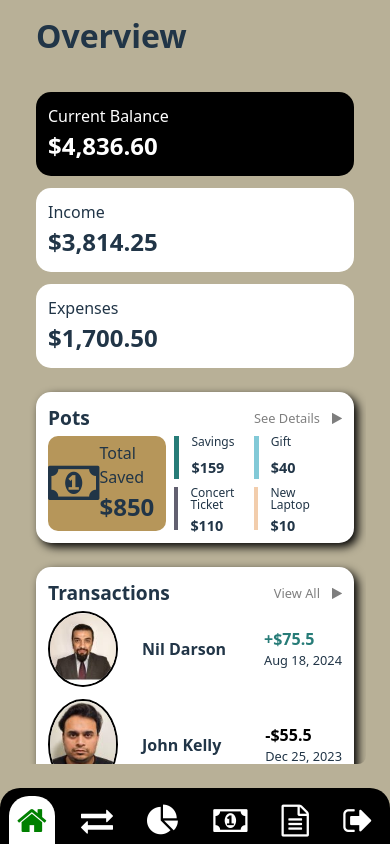
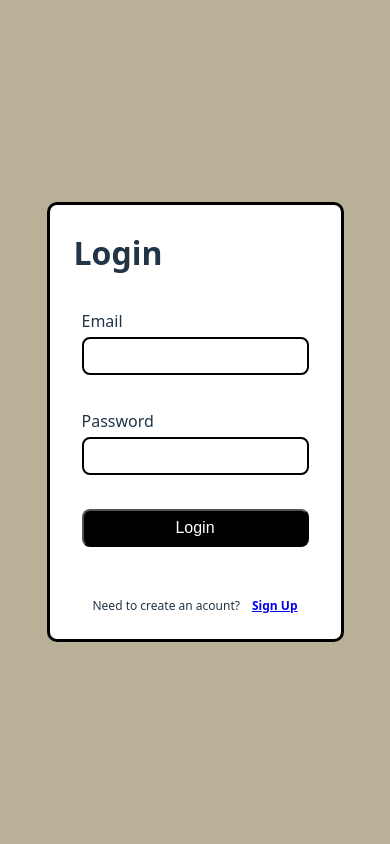
Before and after one commit to ghGill/reactProject, a React (Vite) app: page / in a window 390 px wide. Built offline with nearby package versions, Linux system fonts and the light colour scheme.

Commit message:
use custom components in login + signup pages

```diff
--- a/src/Pages.jsx
+++ b/src/Pages.jsx
@@ -13,21 +13,19 @@ import RecurringBills from './pages/RecurringBills';
 import Budgets from './pages/Budgets';
 
 import { AuthContext } from './contexts/AuthContext'
-import { MediaResolution } from './contexts/MediaResolution';
 
 function Pages() {
-    const mediaResolution = useContext(MediaResolution);
     const context = useContext(AuthContext);
     const [location] = useLocation();
 
     function pageContent(route='/') {
         route = route.toLowerCase();
 
-        // if (route !== '/signup') {
-        //     if (!context.user) {
-        //         route = '/login'
-        //     }
-        // }
+        if (route !== '/signup') {
+            if (!context.user) {
+                route = '/login'
+            }
+        }
 
         switch (route) {
             case '/signup':
--- a/src/components/CustomButton.css
+++ b/src/components/CustomButton.css
@@ -21,3 +21,8 @@
     display: flex;
     align-items: center;
 }
+
+.error-msg {
+    color: red;
+    text-align: center;
+}
--- a/src/components/CustomButton.jsx
+++ b/src/components/CustomButton.jsx
@@ -1,7 +1,8 @@
-import { useState } from 'react';
 import './CustomButton.css'
 
 export function CustomButton( props ) {
+    const { errMsg } = props;
+
     return (
         <div className={`custom-button-wrapper`}>
             <button
@@ -12,6 +13,11 @@ export function CustomButton( props ) {
             >
                 {props.text}
             </button>
+
+            {
+                errMsg &&
+                <div className='error-msg'>{errMsg}</div>
+            }
         </div>
     )
 }
--- a/src/components/CustomInput.jsx
+++ b/src/components/CustomInput.jsx
@@ -51,6 +51,10 @@ function CustomInput( props ) {
                 props.icon &&
                 <i className={`fa fa-${props.icon}`}></i>
             }
+            {
+                props.instruction &&
+                <div style={ props.instructionStyle || null }>{ props.instruction }</div>
+            }
         </div>
     )
 }
--- a/src/components/Sidebar.jsx
+++ b/src/components/Sidebar.jsx
@@ -7,8 +7,8 @@ import { MediaResolution } from '../contexts/MediaResolution';
 function Sidebar({ route }) {
     const [sidebarState, setSidebarState] = useState("open");
     const [, navigate] = useLocation();
+    const {isDesktop, isTablet, isMobile } = useContext(MediaResolution);
     const context = useContext(AuthContext);
-    const {isDesktop, isTablet, isMobile } = useContext(MediaResolution);
 
     const pagesInfo = {
         sidebar_title: "finance",
@@ -42,6 +42,7 @@ function Sidebar({ route }) {
                 routes:["/login"],
                 title:"Logout",
                 icon:"sign-out",
+                beforeNevigate: context.logout
             },
         ],
     }
@@ -52,11 +53,6 @@ function Sidebar({ route }) {
 
     function toggleSidebar() {
         setSidebarState((sidebarState == "open") ? "close" : "open");
-    }
-
-    function logout() {
-        context.setUser(null);
-        navigate('/login', { replace: true })
     }
 
     return (
@@ -99,8 +95,20 @@ function Sidebar({ route }) {
 function SidebarItem({ itemData, activeRoute, onClick, isDesktop, isMobile }) {
     const itemClass = `sidebar-item ${itemData.routes.includes(activeRoute) ? 'active' : ''} ${isDesktop ? 'landscape' : 'portrait'}`;
 
+    function itemClick(route) {
+        let nevigateParams = {};
+
+        // check if there is afunction to run before navigate
+        if (itemData.beforeNevigate) {
+            nevigateParams = { replace : true };
+            itemData.beforeNevigate();
+        }
+
+        onClick(route, nevigateParams);
+    }
+
     return (
-        <div className={`${itemClass}`} onClick={() => { onClick(itemData.routes[0]) }}>
+        <div className={`${itemClass}`} onClick={() => { itemClick(itemData.routes[0]) }}>
             <div className={`sidebar-item-icon ${isDesktop ? 'landscape' : 'portrait'}`}>
                 <i className={`fa fa-${itemData.icon}`}></i>
             </div>
--- a/src/pages/Login.css
+++ b/src/pages/Login.css
@@ -22,22 +22,6 @@
     flex-direction: column;
 }
 
-.form input {
-    font-size: 1.2rem;
-}
-
-.form button {
-    color: white;
-    background-color: black;
-    cursor: pointer;
-    border-radius: 5px;
-    padding: 8px;
-}
-
-.form button:hover {
-    background-color: grey;
-}
-
 .form .footer {
     display:flex;
     justify-content: center;
@@ -49,15 +33,3 @@
     cursor: pointer;
     text-decoration: underline;
 }
-
-.error-msg {
-    color: red;
-    text-align: center;
-}
-
-/* Signup extra classes */
-
-.password-validation-msg {
-    text-align: right;
-    font-size: 12px;
-}
--- a/src/pages/Login.jsx
+++ b/src/pages/Login.jsx
@@ -1,9 +1,13 @@
 import { useContext, useState } from 'react';
 import { useLocation, Link } from 'wouter'
 
+import CustomInput from '../components/CustomInput';
+import { CustomButton } from '../components/CustomButton';
 import './Login.css'
 import { DB } from '../utils/DB';
 import { AuthContext } from '../contexts/AuthContext';
+import { AUTH_COOKIE_NAME, createCookie } from '../utils/cookies.jsx'
+
 
 function Login({ changePageHandler }) {
     const emptyMsg = '\u00A0';
@@ -13,46 +17,63 @@ function Login({ changePageHandler }) {
     const [errMsg, setErrMsg] = useState(emptyMsg);
     const context = useContext(AuthContext)
 
-    function inputOnChange(event) {
+    function updateLoginData(prop, val) {
         setErrMsg(emptyMsg)
 
-        const { name, value } = event.target;
-
-        setForm({ ...form, [name]:value});
+        setForm({ ...form, [prop]:val});
     }
 
     async function login() {
         event.preventDefault();
 
-        const user = await DB.getUser(form.email, form.password);
+        const user = await DB.getUser({"email":form.email, "password":form.password});
 
-        if (user === undefined)
+        if (user === undefined) {
             setErrMsg("Invalid email or password.")
+        }
         else {
+            createCookie(AUTH_COOKIE_NAME, user.id);
+
             context.setUser(user);
             navigate("/");
         }
     }
 
     return (
-      <form className="form">
+      <form className="form" onSubmit={login}>
         <h1 className="title">Login</h1>
 
         <div className="content">
             <div className="element">
-                <label htmlFor="email">Email</label>
-                <input onChange={inputOnChange} type="text" name="email" value={form.email} required></input>
+                <CustomInput
+                    name="email"
+                    type="email"
+                    title="Email"
+                    value={form.email}
+                    updateCallback = {{"params":'email', "func":updateLoginData}}
+                    required
+                />
             </div>
 
             <div className="element">
-                <label htmlFor="password">Password</label>
-                <input onChange={inputOnChange} type="password" name="password" value={form.password} required></input>
+                <CustomInput
+                    name="password"
+                    type="password"
+                    title="Password"
+                    value={form.password}
+                    updateCallback = {{"params":'password', "func":updateLoginData}}
+                    required
+                />
             </div>
 
 
             <div className="element">
-                <button onClick={login} type="button">Login</button>
-                <div className='error-msg'>{errMsg}</div>
+                <CustomButton
+                    name="login"
+                    text="Login"
+                    type="submit"
+                    errMsg = { errMsg }
+                />
             </div>
 
             <div className="footer">
--- a/src/pages/Signup.jsx
+++ b/src/pages/Signup.jsx
@@ -1,8 +1,9 @@
 import { useState } from 'react';
 import { useLocation, Link } from 'wouter'
 
+import CustomInput from '../components/CustomInput.jsx';
+import { CustomButton } from '../components/CustomButton.jsx';
 import './Login.css'
-// import { createCookie } from '../utils/cookies.jsx'
 import { DB } from '../utils/DB.jsx';
 
 function Signup() {
@@ -12,20 +13,16 @@ function Signup() {
     const [, navigate] = useLocation();
     const [errMsg, setErrMsg] = useState(emptyMsg);
 
-    function inputOnChange(event) {
-        setErrMsg(emptyMsg);
+    function updateSignupData(prop, val) {
+        setErrMsg(emptyMsg)
 
-        const { name, value } = event.target;
-
-        setForm({ ...form, [name]:value});
+        setForm({ ...form, [prop]:val});
     }
 
     async function signup(event) {
         event.preventDefault();
 
-        // createCookie("username", form.username);
         const result = await DB.addUsere(form);
-console.log(result);
 
         if (result === true)
             navigate("/login");
@@ -40,24 +37,48 @@ console.log(result);
 
         <div className="content">
             <div className="element">
-                <label htmlFor="username">Name</label>
-                <input onChange={inputOnChange} type="text" name="name" value={form.username} required></input>
+                <div className="element">
+                    <CustomInput
+                        name="username"
+                        title="Name"
+                        value={form.username}
+                        updateCallback = {{"params":'username', "func":updateSignupData}}
+                        required
+                    />
+                </div>
             </div>
 
             <div className="element">
-                <label htmlFor="email">Email</label>
-                <input onChange={inputOnChange} type="email" name="email" value={form.email} required></input>
+                <CustomInput
+                    name="email"
+                    type="email"
+                    title="Email"
+                    value={form.email}
+                    updateCallback = {{"params":'email', "func":updateSignupData}}
+                    required
+                />
             </div>
 
             <div className="element">
-                <label htmlFor="password">Create Password</label>
-                <input onChange={inputOnChange} type="text" name="password" value={form.password} required pattern=".{8,}"></input>
-                <label className="password-validation-msg"><b>Passwords must be at least 8 characters</b></label>
+                <CustomInput
+                    name="password"
+                    title="Create Password"
+                    value={form.password}
+                    updateCallback = {{"params":'password', "func":updateSignupData}}
+                    required
+                    pattern=".{8,}"
+                    instruction="Passwords must be at least 8 characters"
+                    instructionStyle={{textAlign: "right", fontSize: "12px"}}
+                />
             </div>
 
             <div className="element">
-                <button type="submit">Create Account</button>
-                <div className='error-msg'>{errMsg}</div>
+                <CustomButton
+                    name="createaccount"
+                    text="Create Account"
+                    type="submit"
+                    errMsg = { errMsg }
+                />
             </div>
 
             <div className="footer">
--- a/src/utils/DB.jsx
+++ b/src/utils/DB.jsx
@@ -59,7 +59,7 @@ class DBclass {
 
         let newUser = {
             ...user,
-            'id': this.usersTable.length + 1,
+            'id': this.db.users.length + 1,
             'image': 'default.jpg',
             'amount': -259.50,
             'date': '18 Sep 2024'
@@ -67,12 +67,14 @@ class DBclass {
 
         this.db.users.push(newUser);
 
+        this.usersJson[this.db.users.length] = newUser;
+
         return true;
     }
 
-    async getUser(email, password) {
+    async getUser(query) {
         return new Promise((resolve, reject) => {
-            const result = this.db.users.find(user => ((user.email === email) && (user.password === password)));
+            const result = this.db.users.find(user => Object.entries(query).every(([key, value]) => user[key] === value));
 
             resolve(result);
         })
--- a/src/utils/cookies.jsx
+++ b/src/utils/cookies.jsx
@@ -1,8 +1,10 @@
-export function createCookie(key, value, expHours = 1/6) {
+export const AUTH_COOKIE_NAME = 'authuser'
+
+export function createCookie(name, value, expHours = 1/6) {
     const d = new Date();
     d.setTime(d.getTime() + (expHours * 60 * 60 * 1000));
     let expires = "expires=" + d.toUTCString();
-    document.cookie = key + "=" + value + ";" + expires + ";path=/";
+    document.cookie = name + "=" + value + ";" + expires + ";path=/";
 }
 
 export function getCookie(cookieKey) {
@@ -18,6 +20,6 @@ export function getCookie(cookieKey) {
     return null;
 }
 
-export function deleteCookie(key) {
-    createCookie(key, '', 0);
+export function deleteCookie(name) {
+    createCookie(name, 0, 0);
 }
```
Also changed, not shown: src/contexts/AuthContext.jsx (+25 -2 lines), src/pages/Transactions.jsx (+4 -5 lines).
